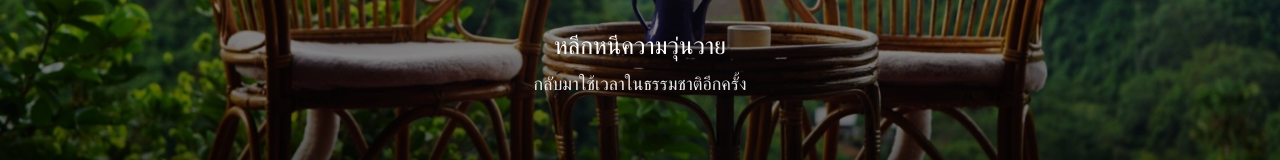
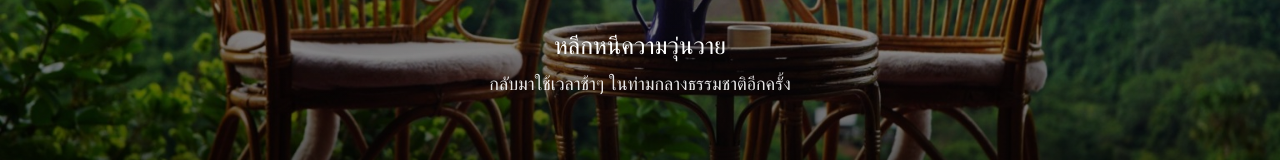
Before and after one commit to toktak3824-star/laklai-view, a Next.js app: page / in a window 1280 px wide. Shown: the part 347-507 px from the top of the page. Built offline with nearby package versions, Linux system fonts and the light colour scheme.

Commit message:
Update hero text

```diff
--- a/components/Hero.tsx
+++ b/components/Hero.tsx
@@ -8,7 +8,7 @@ export default function Hero() {
       <div className="relative h-[72svh] min-h-[500px] w-full sm:h-[75vh] sm:min-h-[560px]">
         <Image
           src="/images/hero/hero.jpg"
-          alt="หลักลาย View ที่พักปัว จังหวัดน่าน วิวภูเขาท่ามกลางธรรมชาติ"
+          alt="หลักลาย View ที่พักสุดเขตปัว จังหวัดน่าน วิวภูเขาท่ามกลางธรรมชาติ"
           fill
           priority
           sizes="100vw"
@@ -37,7 +37,7 @@ export default function Hero() {
             </p>
 
             <p className="mx-auto mt-2 max-w-md text-sm leading-7 text-white/90 sm:text-lg">
-              กลับมาใช้เวลาในธรรมชาติอีกครั้ง
+              กลับมาใช้เวลาช้าๆ ในท่ามกลางธรรมชาติอีกครั้ง
             </p>
           </div>
         </div>
```
